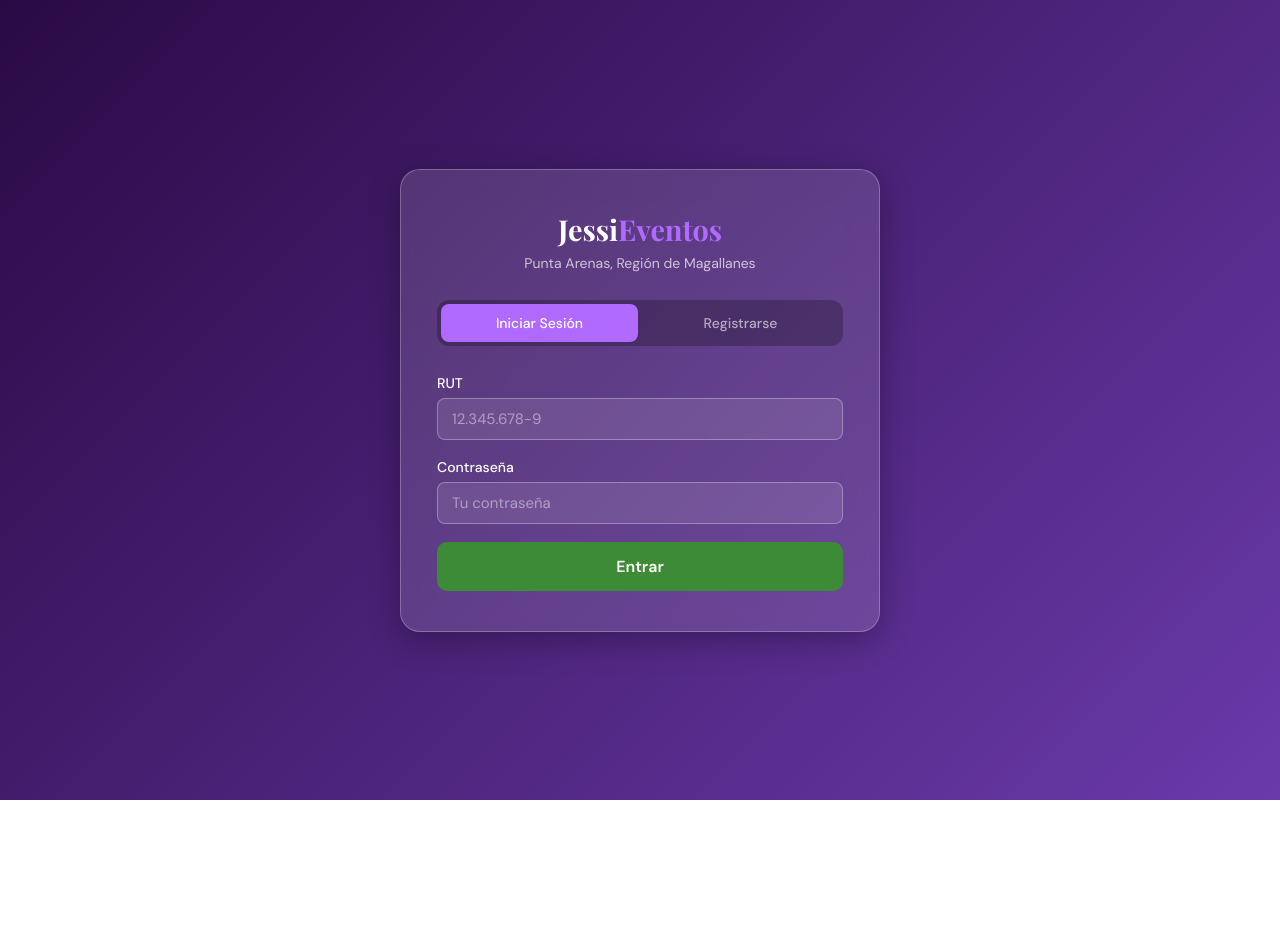
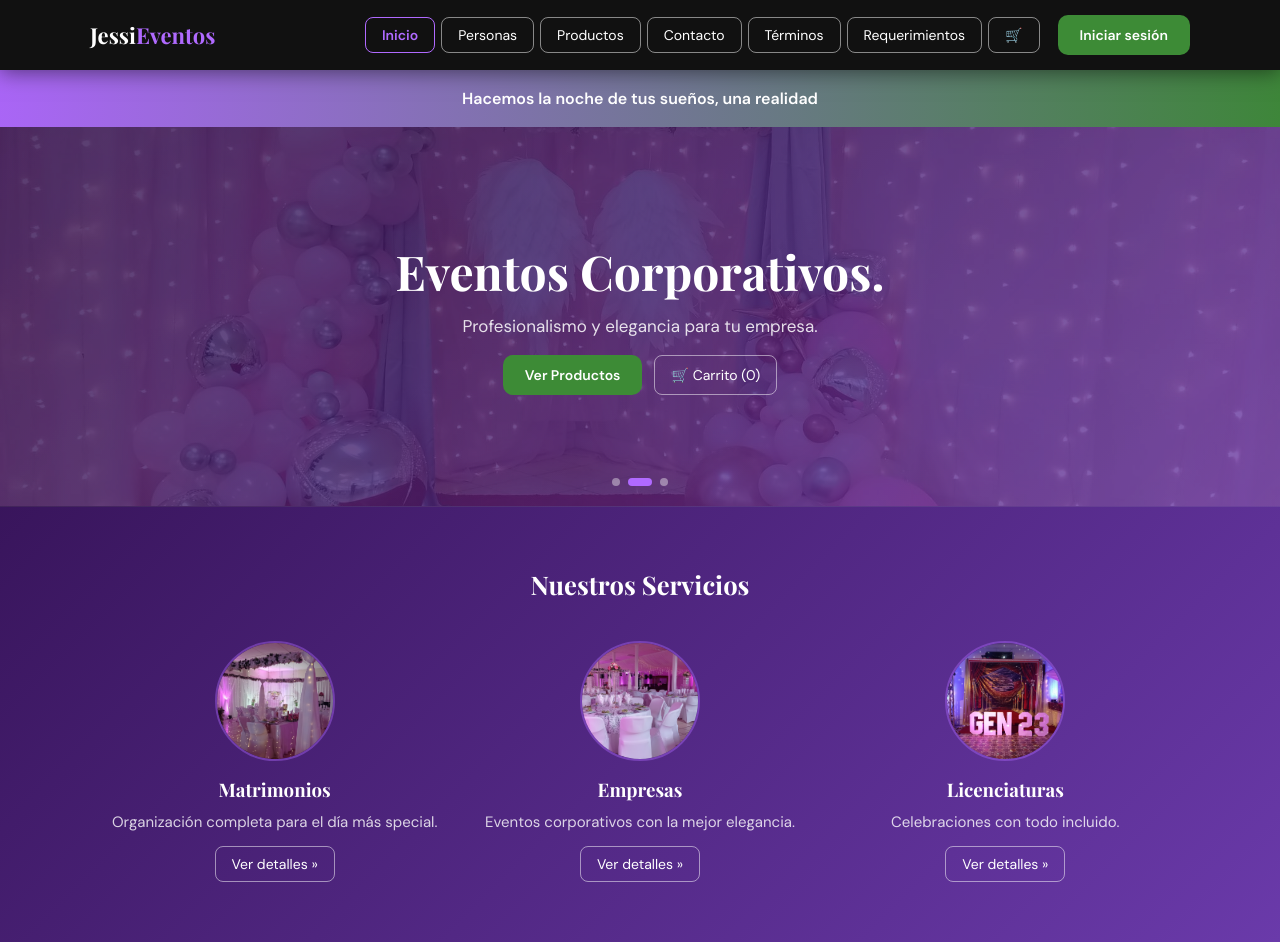
Before and after one commit to UNQEQE/Jessi-Eventos, a React (Vite) app: page / in a window 1280 px wide. Before the commit the page ends 800 px from the top, so only its background shows below. Built offline with nearby package versions, Linux system fonts and the light colour scheme.

Commit message:
se actualizo el carrito

```diff
--- a/src/App.jsx
+++ b/src/App.jsx
@@ -42,12 +42,11 @@ export default function App() {
     saveCart(updated);
   };
 
-  // ---- Ruta de auth ----
-  if (!session) {
-    return <Auth onLogin={handleLogin} />;
-  }
+  const renderPage = () => {
+    if (!session && page === 'login') {
+      return <Auth onLogin={handleLogin} />;
+    }
 
-  const renderPage = () => {
     switch (page) {
       case 'inicio':         return <Inicio setPage={setPage} session={session} cartCount={cart.length} />;
       case 'nosotros':       return <Nosotros />;
@@ -58,6 +57,7 @@ export default function App() {
       case 'contacto':       return <Contacto />;
       case 'requerimientos': return <Requerimientos />;
       case 'terminos':       return <Terminos />;
+      case 'login':          return <Auth onLogin={handleLogin} />;
       default:               return <Inicio setPage={setPage} session={session} cartCount={cart.length} />;
     }
   };
--- a/src/components/Navbar.jsx
+++ b/src/components/Navbar.jsx
@@ -54,8 +54,15 @@ export default function Navbar({ page, setPage, cartCount, session, onLogout })
           </span>
         </button>
 
-        {/* Sesión */}
-        {session && (
+        {!session ? (
+          <button
+            className="btn-green"
+            onClick={() => setPage('login')}
+            style={{ marginLeft: 12 }}
+          >
+            Iniciar sesión
+          </button>
+        ) : (
           <div style={{ display: 'flex', alignItems: 'center', gap: 8, marginLeft: 8 }}>
             <span style={{ fontSize: 13, opacity: .8 }}>
               Hola, {session.nombre && session.apellido ? `${session.nombre} ${session.apellido}` : ''}
```
